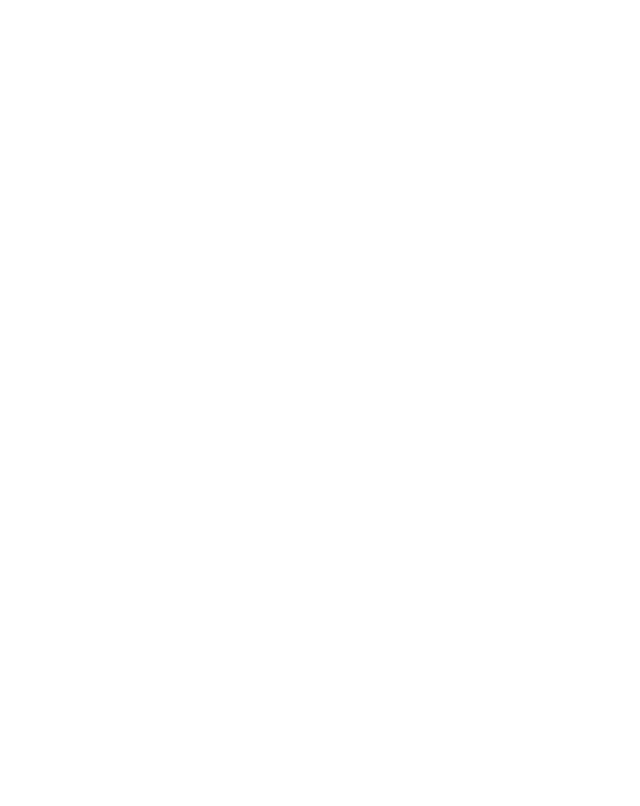
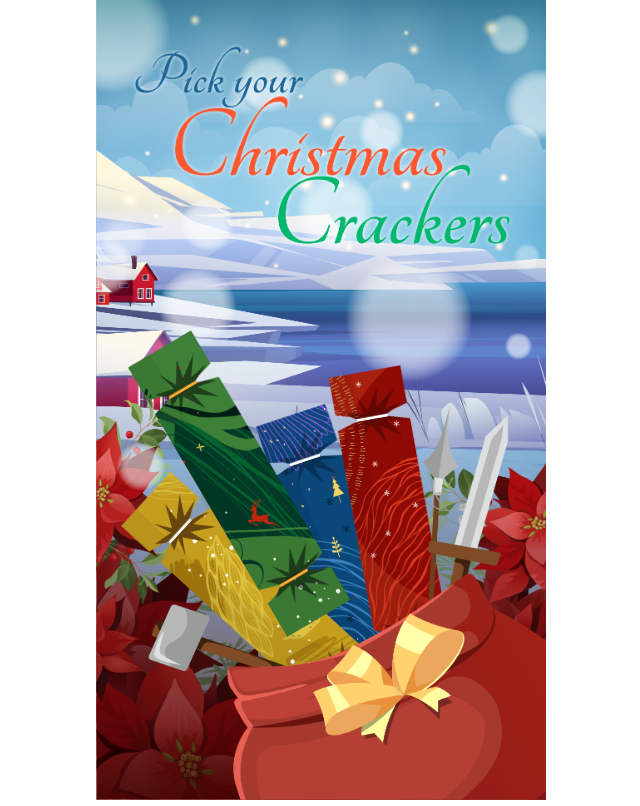
Before and after one commit to Gerwyn1/GB-Christmas-Cracker, a React (Vite) app: page / in a window 1280 px wide. Shown: the whole page, without its empty margins (319-959 px from the left). Built offline with nearby package versions, Linux system fonts and the light colour scheme.

Commit message:
add picked cracker and opened cracker

```diff
--- a/src/App.jsx
+++ b/src/App.jsx
@@ -1,121 +1,22 @@
 import { useState } from "react";
 import "./App.css";
+import PickCracker from "./components/PickCracker";
+import CrackerPicked from "./components/CrackerPicked";
+import CrackerOpened from "./components/CrackerOpened";
 
 function App() {
+  const [stage, setStage] = useState("pick a cracker");
+  const [color, setColor] = useState(null)
   return (
-<div>
-
-
-    <div
-      style={{
-        backgroundImage: `url("/public/Images/WebP/cover_bg.webp")`,
-        backgroundSize: 'cover',
-        backgroundRepeat: 'no-repeat',
-        position: "relative",
-        height: "100vh",
-        // width:'1000px',
-        // maxWidth: '100%'
-
-        // marginTop: 'auto'
-      }}
-    >
-      {/* <img
-        src="/public/Images/WebP/cover_bg.webp"
-        style={{
-          objectFit: "cover",
-          position: "relative",
-          height: "100%",
-        }}
-      /> */}
-      <img
-        style={{
-          position: "absolute",
-          bottom: 0,
-          right: 0,
-          zIndex: 9999,
-          objectFit: "contain",
-          maxWidth: "100%",
-          display: "block",
-        }}
-        src="/public/Images/WebP/popper_cover.webp"
-      />
-
-      {/* <img
-        src="/public/Images/WebP/extended/Cover_bg GBTB.png"
-        style={{
-          objectFit: "cover",
-          position: "relative",
-          height: "auto",
-          width: "100%",
-          top: "-180px",
-        }}
-      />
-      <img
-        style={{
-          position: "absolute",
-          bottom: 0,
-          right: 0,
-          zIndex: 9999,
-          objectFit: "contain",
-          maxWidth: "100%",
-          display: "block",
-        }}
-        src="/public/Images/WebP/popper_cover.webp"
-      /> */}
-      {/* RED CRACKER */}
-      {/* <img
-        style={{
-          position: "absolute",
-          maxWidth: "65px",
-          bottom: "20%",
-          right: "25.5%",
-          zIndex: 9998,
-          objectFit: "contain",
-          transform: "rotate(-10deg)",
-        }}
-        src="/public/Images/WebP/pop_r.webp"
-      /> */}
-      {/* YELLOW CRACKER */}
-      {/* <img
-        style={{
-          position: "absolute",
-          maxWidth: "65px",
-          bottom: "5%",
-          right: "55%",
-          zIndex: 9998,
-          objectFit: "contain",
-          transform: "rotate(-47.5deg)",
-        }}
-        src="/public/Images/WebP/pop_y.webp"
-      /> */}
-      {/* GREEN CRACKER */}
-      {/* <img
-        style={{
-          position: "absolute",
-          maxWidth: "65px",
-          bottom: "24%",
-          right: "60%",
-          zIndex: 9998,
-          objectFit: "contain",
-          transform: "rotate(-25.5deg)",
-        }}
-        src="/public/Images/WebP/pop_g.webp"
-      /> */}
-      {/* BLUE CRACKER */}
-      {/* <img
-        style={{
-          position: "absolute",
-          maxWidth: "65px",
-          bottom: "15%",
-          right: "37.5%",
-          zIndex: 9995,
-          objectFit: "contain",
-          transform: "rotate(-18.5deg)",
-        }}
-        src="/public/Images/WebP/pop_b.webp"
-      /> */}
-    </div>
-    </div>
+    <>
+      {stage === "pick a cracker" ? (
+        <PickCracker setStage={setStage} setColor={setColor}/>
+      ) : stage === "cracker picked" ? (
+        <CrackerPicked setStage={setStage} color={color}/>
+      ) : stage === "cracker opened" ? (
+        <CrackerOpened />
+      ) : null}
+    </>
   );
 }
 
--- /dev/null
+++ b/src/components/CrackerOpened.jsx
@@ -0,0 +1,52 @@
+import React from "react";
+
+const CrackerOpened = () => {
+  return (
+    <div
+      style={{
+        position: "relative",
+        height: "100vh",
+      }}
+    >
+      <img
+        src="/public/Images/WebP/joke_bg.webp"
+        style={{
+          position: "relative",
+          height: "100%",
+          width: "100%",
+        }}
+      />
+      <div
+        style={{
+          position: "absolute",
+          left: "10%",
+          top: "52.5%",
+          height: "30%",
+          width: "80%",
+          transform: "translateY(-50%)",
+          backgroundImage: `url("/Images/WebP/joke_box.webp")`,
+          backgroundRepeat: "no-repeat",
+          backgroundSize: "contain",
+          display : 'flex',
+          flexDirection : 'column',
+        }}
+      >
+        <p style={{ color: "red", }}>
+          Why do reindeers like Beyonce so much?
+        </p>
+        <p style={{ color: "black",}}>
+          She sleighs
+        </p>
+        <div >
+          <img
+            style={{ width: "25%",  }}
+            src="/Images/SVG/share_btn.svg"
+            alt="share button"
+          />
+        </div>
+      </div>
+    </div>
+  );
+};
+
+export default CrackerOpened;
--- /dev/null
+++ b/src/components/CrackerPicked.jsx
@@ -0,0 +1,41 @@
+/* eslint-disable react/prop-types */
+import React from "react";
+import pop from "/Images/SVG/pop_r_bg.svg";
+
+// eslint-disable-next-line no-unused-vars
+const CrackerPicked = ({ setStage, color }) => {
+  console.log(color)
+  return (
+    <div
+      style={{
+        position: "relative",
+        height: "100vh",
+      }}
+    >
+      <img
+        src="/public/Images/WebP/popping_bg.webp"
+        style={{
+          position: "relative",
+          height: "100%",
+          width: "100%",
+        }}
+      />
+      <img
+        src={`/Images/WebP/pop_${color?.split("").slice(0, 1)}.webp`}
+        // src={pop}
+        alt="cracker"
+        style={{
+          position: "absolute",
+          height: "100%",
+          width: "15%",
+          transform: "rotate(-20deg)",
+          left: "40%",
+          top: "0%",
+        }}
+        onClick={() => setStage("cracker opened")}
+      />
+    </div>
+  );
+};
+
+export default CrackerPicked;
--- /dev/null
+++ b/src/components/PickCracker.jsx
@@ -0,0 +1,103 @@
+/* eslint-disable react/no-unknown-property */
+
+// eslint-disable-next-line react/prop-types
+const PickCracker = ({ setStage, setColor }) => {
+  return (
+    <div
+      style={{
+        position: "relative",
+        height: "100vh",
+      }}
+    >
+      <img
+        src="/Images/WebP/cover_bg.webp"
+        style={{
+          position: "relative",
+          height: "100%",
+          width: "100%",
+        }}
+      />
+      <img
+        style={{
+          position: "absolute",
+          bottom: 0,
+          right: 0,
+          zIndex: 9999,
+          width: "100%",
+          height: "50%",
+        }}
+        src="/Images/WebP/popper_cover.webp"
+      />
+      {/* RED CRACKER */}
+      <img
+        style={{
+          position: "absolute",
+          maxWidth: "16.5%",
+          right: "26%",
+          bottom: "15%",
+          zIndex: 9998,
+          transform: "rotate(-10deg)",
+          cursor: "pointer",
+        }}
+        src="/Images/WebP/pop_r.webp"
+        onClick={() => {
+          setStage("cracker picked");
+          setColor("red");
+        }}
+      />
+      {/* BLUE CRACKER */}
+      <img
+        style={{
+          position: "absolute",
+          maxWidth: "16.5%",
+          bottom: "10%",
+          right: "37.5%",
+          zIndex: 9995,
+          transform: "rotate(-18.5deg)",
+          cursor: "pointer",
+        }}
+        src="/Images/WebP/pop_b.webp"
+        onClick={() => {
+          setStage("cracker picked");
+          setColor("blue");
+        }}
+      />
+      {/* GREEN CRACKER */}
+      <img
+        style={{
+          position: "absolute",
+          maxWidth: "16.5%",
+          bottom: "20%",
+          right: "60%",
+          zIndex: 9999,
+          transform: "rotate(-30.5deg)",
+          cursor: "pointer",
+        }}
+        src="/Images/WebP/pop_g.webp"
+        onClick={() => {
+          setStage("cracker picked");
+          setColor("green");
+        }}
+      />
+      {/* YELLOW CRACKER */}
+      <img
+        style={{
+          position: "absolute",
+          maxWidth: "16.5%",
+          bottom: "5%",
+          right: "55%",
+          zIndex: 9998,
+          transform: "rotate(-47.5deg)",
+          cursor: "pointer",
+        }}
+        src="/Images/WebP/pop_y.webp"
+        onClick={() => {
+          setStage("cracker picked");
+          setColor("yellow");
+        }}
+      />
+    </div>
+  );
+};
+
+export default PickCracker;
--- a/src/index.css
+++ b/src/index.css
@@ -3,9 +3,9 @@
   line-height: 1.5;
   font-weight: 400;
 
-  color-scheme: light dark;
+  /* color-scheme: light dark; */
   color: rgba(255, 255, 255, 0.87);
-  background-color: #242424;
+  /* background-color: #242424; */
 
   font-synthesis: none;
   text-rendering: optimizeLegibility;
```
